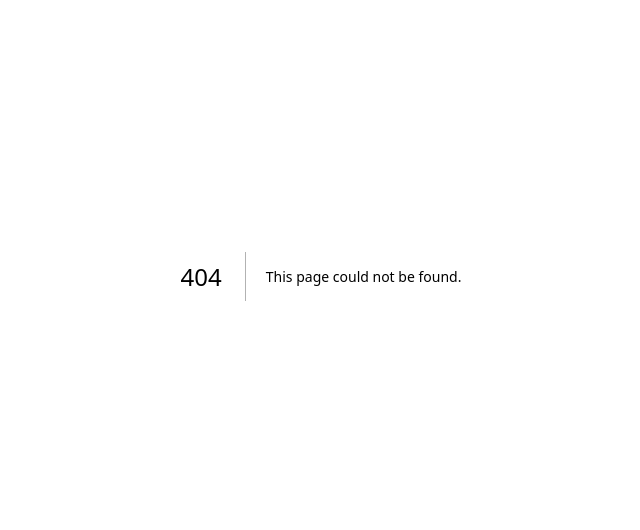
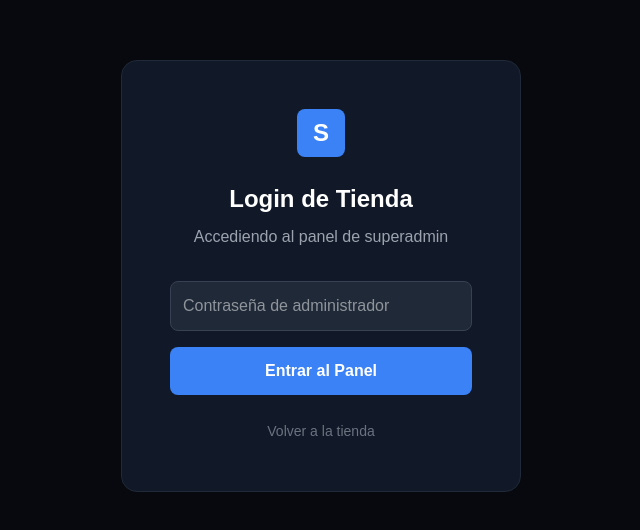
Before and after one commit to fenixcmssl/fenixcmsv1, a Next.js app: page /superadmin/login in a window 1280 px wide. Before the commit this address had no page. Shown: the part 124-654 px from the top of the page, without its empty margins (319-959 px from the left). Built offline with nearby package versions, Linux system fonts and the light colour scheme.

Commit message:
feat: Portal de login independiente por Tenant en su respectivo subdominio

```diff
--- /dev/null
+++ b/src/app/[domain]/login/page.tsx
@@ -0,0 +1,69 @@
+import { getAdminClient } from "@/lib/prisma";
+import { cookies } from "next/headers";
+import { redirect } from "next/navigation";
+import Link from "next/link";
+
+export default async function TenantLoginPage({ params }: any) {
+  const resolvedParams = await params;
+  const domain = decodeURIComponent(resolvedParams?.domain || params?.domain);
+
+  // Server Action para procesar el login directamente en el subdominio de la tienda
+  async function handleLogin(formData: FormData) {
+    "use server";
+
+    const prisma = getAdminClient();
+    const domainRecord = await prisma.tenantDomain.findUnique({
+      where: { domain: domain },
+      include: { tenant: true }
+    });
+
+    if (domainRecord && domainRecord.tenant) {
+       // NOTA: Para validar el flujo arquitectónico ahora mismo, forzamos la sesión si la tienda existe.
+       // En el futuro conectaremos esto a la verificación de la contraseña real de tu base de datos.
+       const cookieStore = await cookies();
+       cookieStore.set("tenant_session", domainRecord.tenant.id, {
+         path: "/",
+         httpOnly: true,
+         secure: process.env.NODE_ENV === "production",
+         sameSite: "lax",
+         maxAge: 60 * 60 * 24 * 7 // 1 semana de sesión
+       });
+
+       // Una vez creada la cookie de sesión, redirigir al dashboard protegido
+       redirect("/admin");
+    }
+  }
+
+  return (
+    <div style={{ minHeight: '100vh', display: 'flex', alignItems: 'center', justifyContent: 'center', backgroundColor: '#07090e', color: '#f3f4f6', fontFamily: 'sans-serif' }}>
+        <div style={{ backgroundColor: '#111827', padding: '3rem', borderRadius: '1rem', border: '1px solid #1f2937', width: '400px', textAlign: 'center' }}>
+            <div style={{ width: '48px', height: '48px', backgroundColor: '#3b82f6', borderRadius: '0.5rem', display: 'flex', alignItems: 'center', justifyContent: 'center', fontWeight: 'bold', color: '#fff', margin: '0 auto 1.5rem auto', fontSize: '1.5rem' }}>
+                {domain.charAt(0).toUpperCase()}
+            </div>
+            <h2 style={{ fontSize: '1.5rem', fontWeight: 'bold', marginBottom: '0.5rem', color: '#fff' }}>Login de Tienda</h2>
+            <p style={{ color: '#9ca3af', marginBottom: '2rem' }}>Accediendo al panel de {domain}</p>
+
+            <form action={handleLogin} style={{ display: 'flex', flexDirection: 'column', gap: '1rem' }}>
+                <input
+                  type="password"
+                  name="password"
+                  placeholder="Contraseña de administrador"
+                  style={{ padding: '0.75rem', borderRadius: '0.5rem', border: '1px solid #374151', backgroundColor: '#1f2937', color: 'white', width: '100%', boxSizing: 'border-box' }}
+                  required
+                />
+                <button
+                  type="submit"
+                  style={{ padding: '0.75rem', backgroundColor: '#3b82f6', color: '#fff', border: 'none', borderRadius: '0.5rem', fontWeight: 'bold', cursor: 'pointer', width: '100%' }}>
+                  Entrar al Panel
+                </button>
+            </form>
+
+            <div style={{ marginTop: '1.5rem' }}>
+                <Link href="/" style={{ color: '#6b7280', fontSize: '0.875rem', textDecoration: 'none' }}>
+                    Volver a la tienda
+                </Link>
+            </div>
+        </div>
+    </div>
+  );
+}
```
Also changed, not shown: 1 other file (tests, documents, lock files or other folders).
